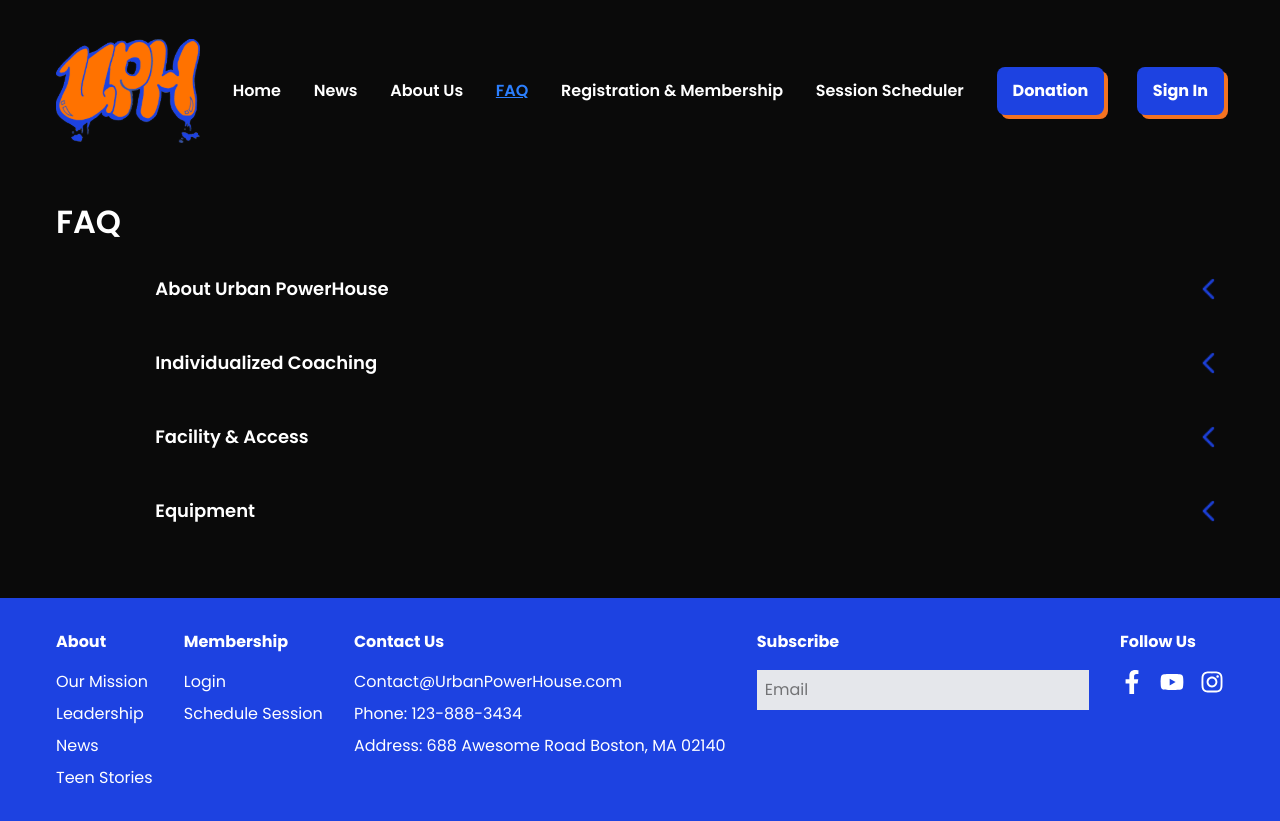
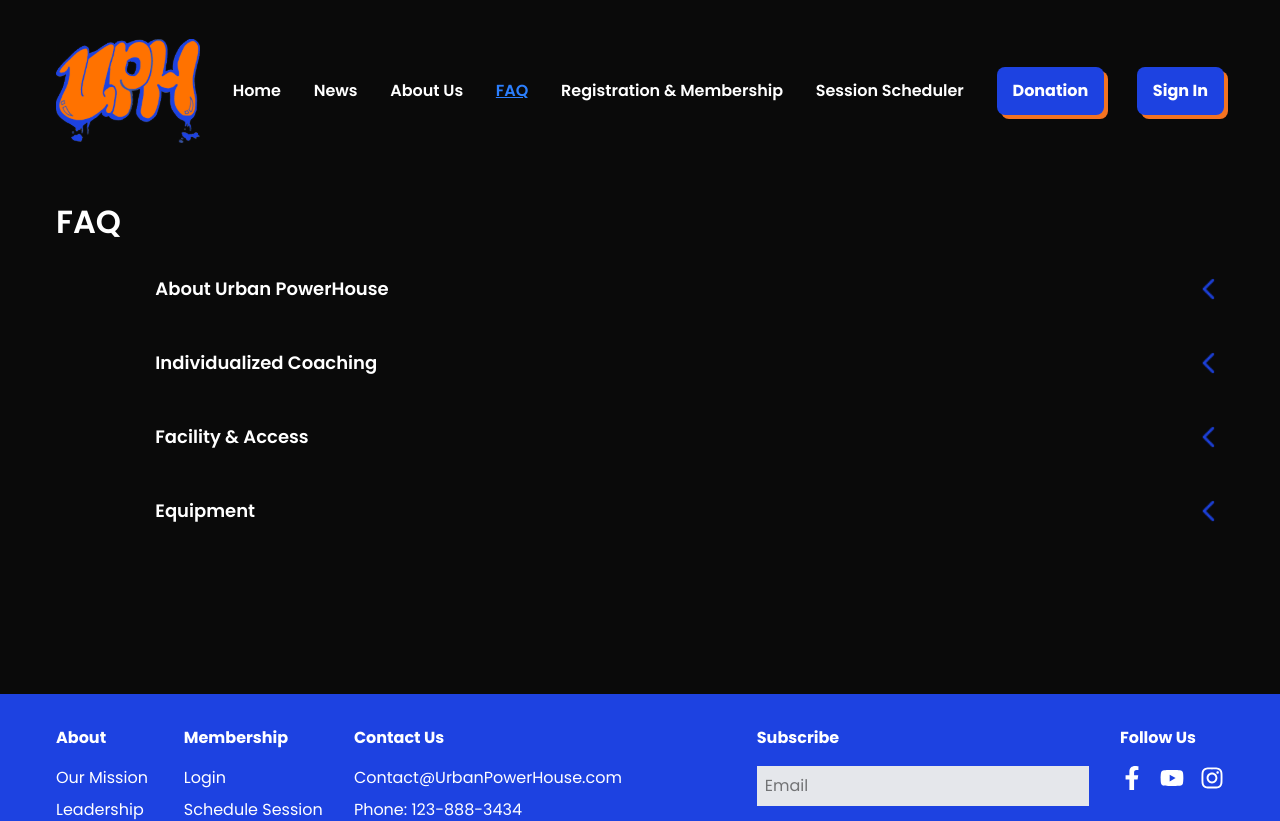
Before and after one commit to Artists-for-Humanity/urban-powerhouse, a Next.js app: page /FAQ in a window 1280 px wide. Shown: the top 821 px of the page. Built offline with nearby package versions, Linux system fonts and the light colour scheme.

Commit message:
fixed FAQ resizing

```diff
--- a/components/Container.tsx
+++ b/components/Container.tsx
@@ -10,7 +10,7 @@ const Container: React.FC<ContainerProps> = ({ children, className = '', header
   return (
     <div
       className={
-           ` grid grid-cols-subgrid w-full col-span-full gap-y-[0px] items-start bg-(--urban-black) h-100% pb-10 mt-[2vh] ${className} `
+           ` grid grid-cols-subgrid w-full col-span-full gap-y-[0px] items-start bg-(--urban-black) h-100% pb-10 mt-[2vh] ${className}`
       }
     >
       {/* Header Section */}
--- a/pages/FAQ.tsx
+++ b/pages/FAQ.tsx
@@ -103,7 +103,7 @@ export default function FAQ() {
     return (
           <Grid className="gap-y-4">
             <Navigation/>
-              <Container className="">
+              <Container className="min-h-[60vh]">
               <FAQDropdown faqs={faqs} />
               </Container>
             <Footer />
```
